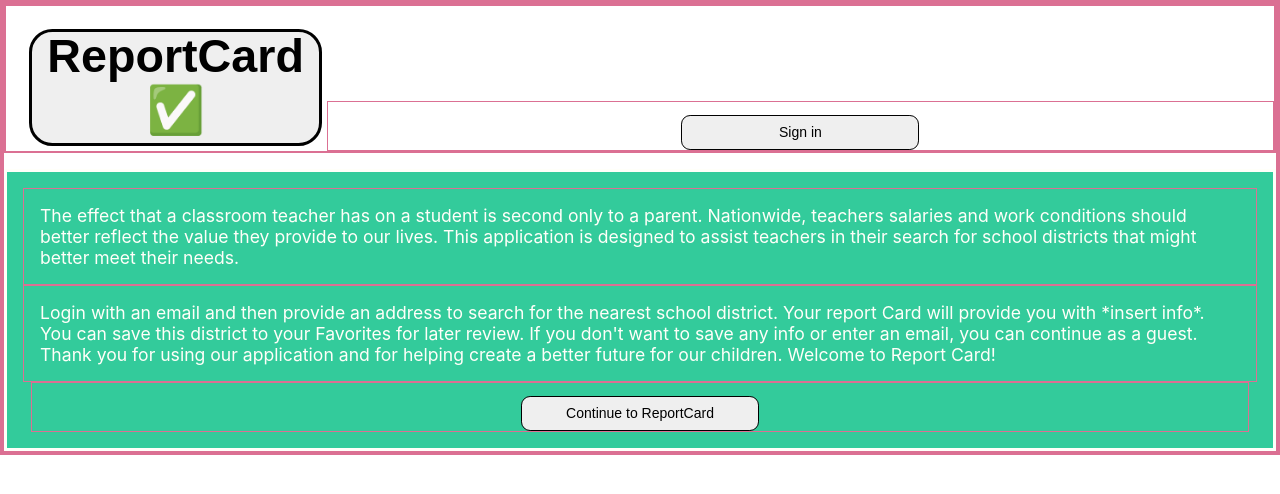
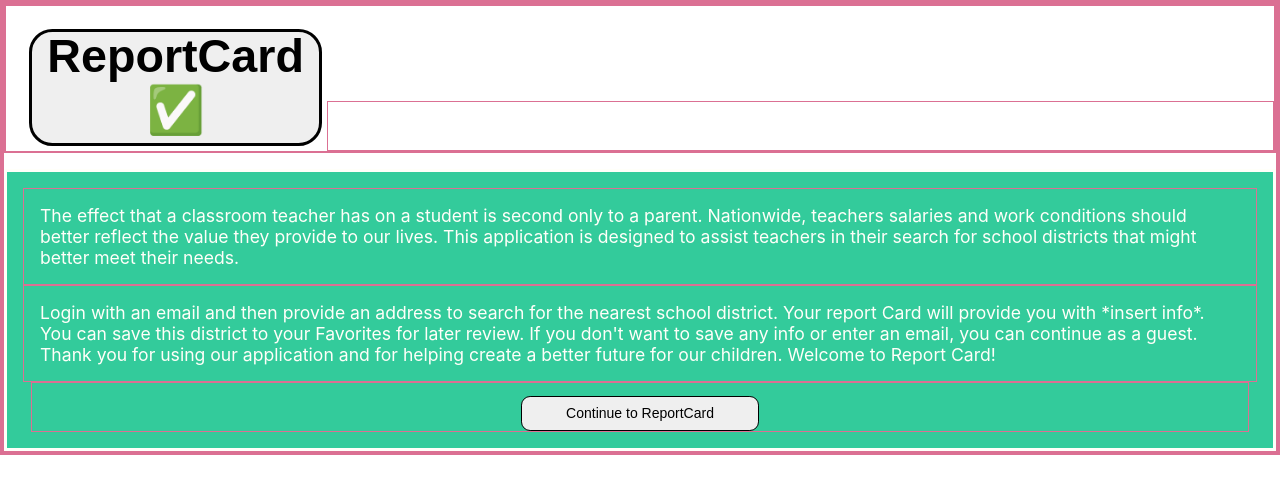
Before and after one commit to reportcard-org/reportcard-fe, a React (Create React App) app: page / in a window 1280 px wide. Shown: the top 494 px of the page. Built offline with nearby package versions, Linux system fonts and the light colour scheme; no server answers.

Commit message:
Add back to overview button, adjust landing page nav

```diff
--- a/src/components/App/App.js
+++ b/src/components/App/App.js
@@ -17,8 +17,8 @@ import { useMutation, gql } from "@apollo/client";
 
 const App = () => {
   const navigate = useNavigate()
-  const [ districtData, setDistrictData ] = useState({})
-  const [ userLoginEmail, setUserLoginEmail ] = useState("")
+  const [districtData, setDistrictData] = useState({})
+  const [userLoginEmail, setUserLoginEmail] = useState("")
   const { queryError, queryLoading, queryData } = useGetUsers(userLoginEmail)
 
   console.log(queryError, queryLoading)
@@ -40,7 +40,7 @@ const App = () => {
   let userId;
 
   if (districtData && queryData) {
-    districtId = districtData?.data?.attributes?.[ 0 ].lea_id
+    districtId = districtData?.data?.attributes?.[0].lea_id
     userId = queryData?.user?.id
   }
 
@@ -48,7 +48,7 @@ const App = () => {
 
   console.log(favError, favLoading)
 
-  const [ addFavorites, { error, loading, data } ] = useMutation(FAVORITE_DISTRICT, {
+  const [addFavorites, { error, loading, data }] = useMutation(FAVORITE_DISTRICT, {
     refetchQueries: [
       { query: USER_FAV_QUERY },
       'userdistricts'
@@ -82,9 +82,7 @@ const App = () => {
       <Routes>
         <Route exact path='/' element={
           <>
-            <NavBar
-              signOut={signOut}
-              data={queryData}
+            <SignInNavBar
             />
             <Overview />
           </>
--- a/src/components/UserLoginPage/UserLoginPage.js
+++ b/src/components/UserLoginPage/UserLoginPage.js
@@ -10,6 +10,7 @@ const UserLoginPage = ({ submitLogin }) => {
         <div className='user-login-form-container'>
             <UserLoginForm submitLogin={submitLogin}/>
             <button className='guest-button' onClick={ () => navigate('/home') }>Continue as Guest</button>
+            <button className='overview-button' onClick={ () => navigate('/') }>Back to Overview</button>
         </div>
     )
 }
```
